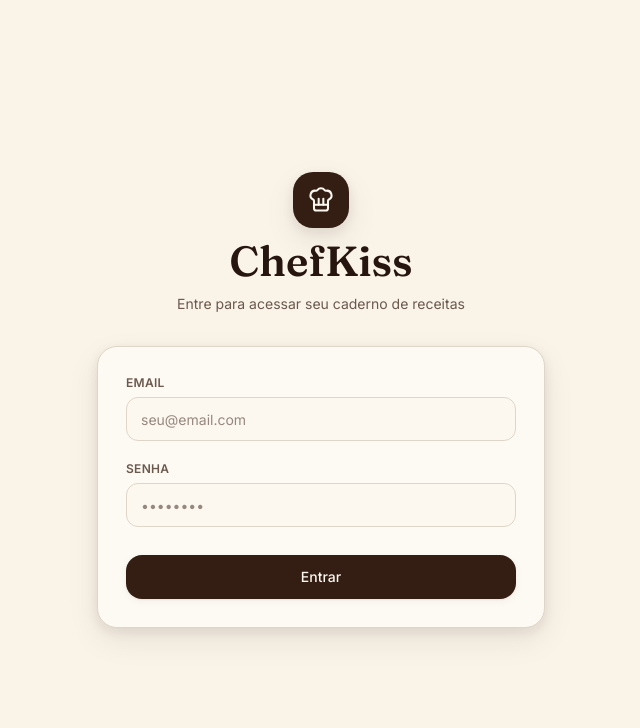
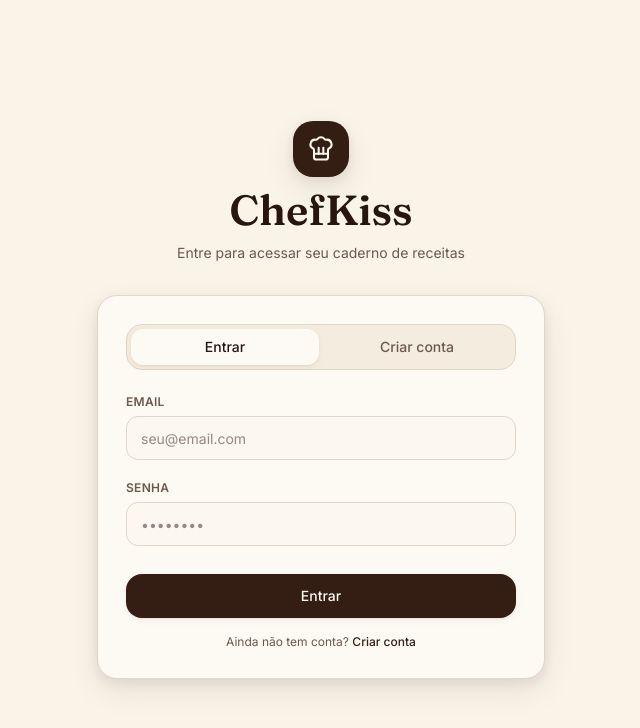
Before and after one commit to Elielltn/chefkiss, a React (Vite) app in the folder chefkiss-frontend/: page /auth in a window 1280 px wide. Shown: the top 728 px of the page, without its empty margins (319-959 px from the left). Built offline with nearby package versions, Linux system fonts and the light colour scheme.

Commit message:
feat: add frontend changes to handle account creation

```diff
--- a/chefkiss-frontend/src/components/LoginCard.tsx
+++ b/chefkiss-frontend/src/components/LoginCard.tsx
@@ -1,8 +1,12 @@
 import { useState } from "react";
 import FormField from "./FormField";
+import ModeTab from "./ModeTab";
 import { useNavigate } from "react-router";
 
+type Mode = "signup" | "signin";
+
 function LoginCard() {
+  const [mode, setMode] = useState<Mode>("signin");
   const [email, setEmail] = useState("");
   const [password, setPassword] = useState("");
   const navigate = useNavigate();
@@ -26,11 +30,30 @@ function LoginCard() {
     navigate("/recipes");
   }
 
+  const isSignup = mode === "signup";
+
   return (
     <form
       onSubmit={handleSubmit}
       className="rounded-2xl border border-border bg-card p-7 shadow-elevated"
     >
+      <div
+        role="tablist"
+        aria-label="Escolha entre entrar ou criar conta"
+        className="mb-6 grid grid-cols-2 gap-1 rounded-xl border border-border bg-surface-2 p-1"
+      >
+        <ModeTab
+          active={mode === "signin"}
+          onClick={() => setMode("signin")}
+          label="Entrar"
+        />
+        <ModeTab
+          active={mode === "signup"}
+          onClick={() => setMode("signup")}
+          label="Criar conta"
+        />
+      </div>
+
       <div className="space-y-5">
         <FormField
           id="email"
@@ -51,8 +74,32 @@ function LoginCard() {
       </div>
 
       <button className="mt-7 w-full rounded-xl bg-primary px-4 py-3 text-sm font-medium text-primary-foreground shadow-soft transition-all hover:bg-primary-hover hover:shadow-elevated focus-visible:focus-ring">
-        Entrar
+        {isSignup ? "Criar conta" : "Entrar"}
       </button>
+
+      <p className="mt-4 text-center text-xs text-muted-foreground">
+        {isSignup ? (
+          <span>
+            Já tem uma conta?{" "}
+            <button
+              className="font-medium text-primary underline-offset-2 hover:underline"
+              onClick={() => setMode("signin")}
+            >
+              Entrar
+            </button>
+          </span>
+        ) : (
+          <span>
+            Ainda não tem conta?{" "}
+            <button
+              className="font-medium text-primary underline-offset-2 hover:underline"
+              onClick={() => setMode("signup")}
+            >
+              Criar conta
+            </button>
+          </span>
+        )}
+      </p>
     </form>
   );
 }
--- /dev/null
+++ b/chefkiss-frontend/src/components/ModeTab.tsx
@@ -0,0 +1,28 @@
+function ModeTab({
+  active,
+  onClick,
+  label,
+}: {
+  active: boolean;
+  onClick: () => void;
+  label: string;
+}) {
+  return (
+    <button
+      type="button"
+      role="tab"
+      aria-selected={active}
+      onClick={onClick}
+      className={
+        "rounded-lg px-3 py-2 text-sm font-medium transition-all focus-visible:focus-ring " +
+        (active
+          ? "bg-card text-foreground shadow-soft"
+          : "text-muted-foreground hover:text-foreground")
+      }
+    >
+      {label}
+    </button>
+  );
+}
+
+export default ModeTab;
```
